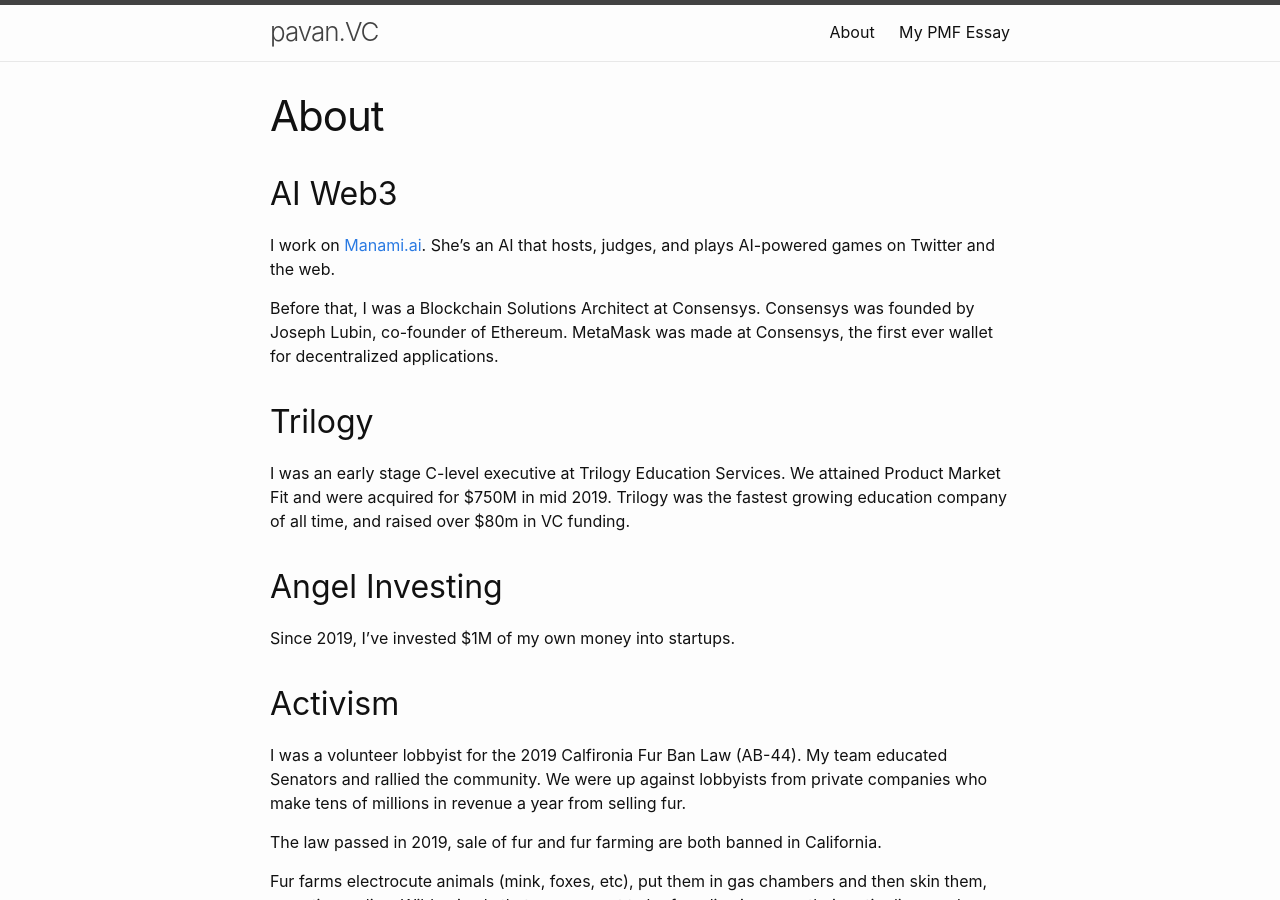
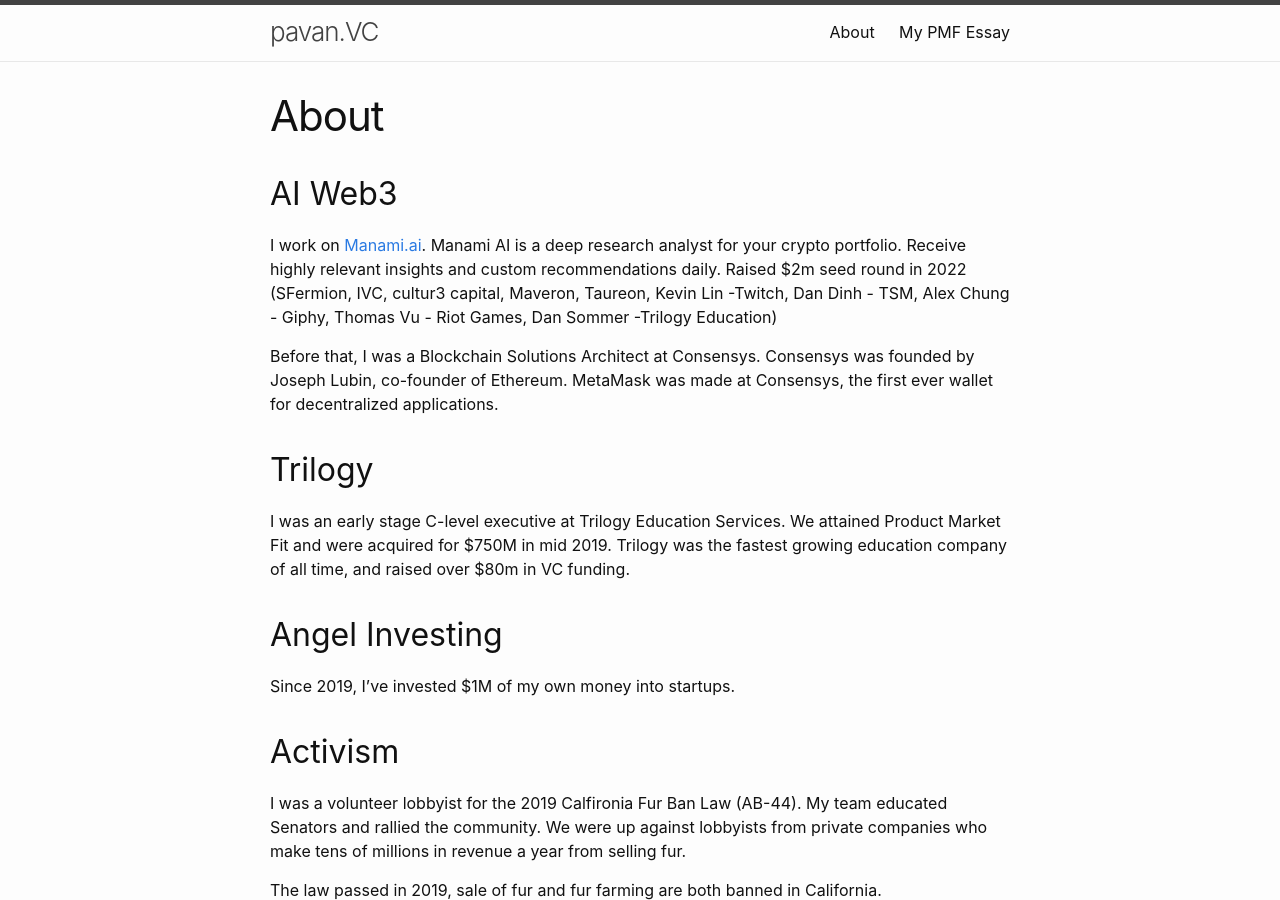
Before and after one commit to katpavan/katpavan.github.io, a Jekyll site: the page built from about.markdown, in a window 1280 px wide and 900 px high. Built offline with Jekyll 4.4.1, drawn with Linux system fonts in a browser that asks for light colours.

Commit message:
Update about.markdown

```diff
--- a/about.markdown
+++ b/about.markdown
@@ -6,7 +6,7 @@
 
 ## AI Web3
 
-I work on [Manami.ai](https://twitter.com/manamidotai). She's an AI that hosts, judges, and plays AI-powered games on Twitter and the web.
+I work on [Manami.ai](https://twitter.com/manamidotai). Manami AI is a deep research analyst for your crypto portfolio. Receive highly relevant insights and custom recommendations daily. Raised $2m seed round in 2022 (SFermion, IVC, cultur3 capital, Maveron, Taureon, Kevin Lin -Twitch, Dan Dinh - TSM, Alex Chung - Giphy, Thomas Vu - Riot Games, Dan Sommer -Trilogy Education)
 
 Before that, I was a Blockchain Solutions Architect at Consensys. Consensys was founded by Joseph Lubin, co-founder of Ethereum. MetaMask was made at Consensys, the first ever wallet for decentralized applications.
 
```
